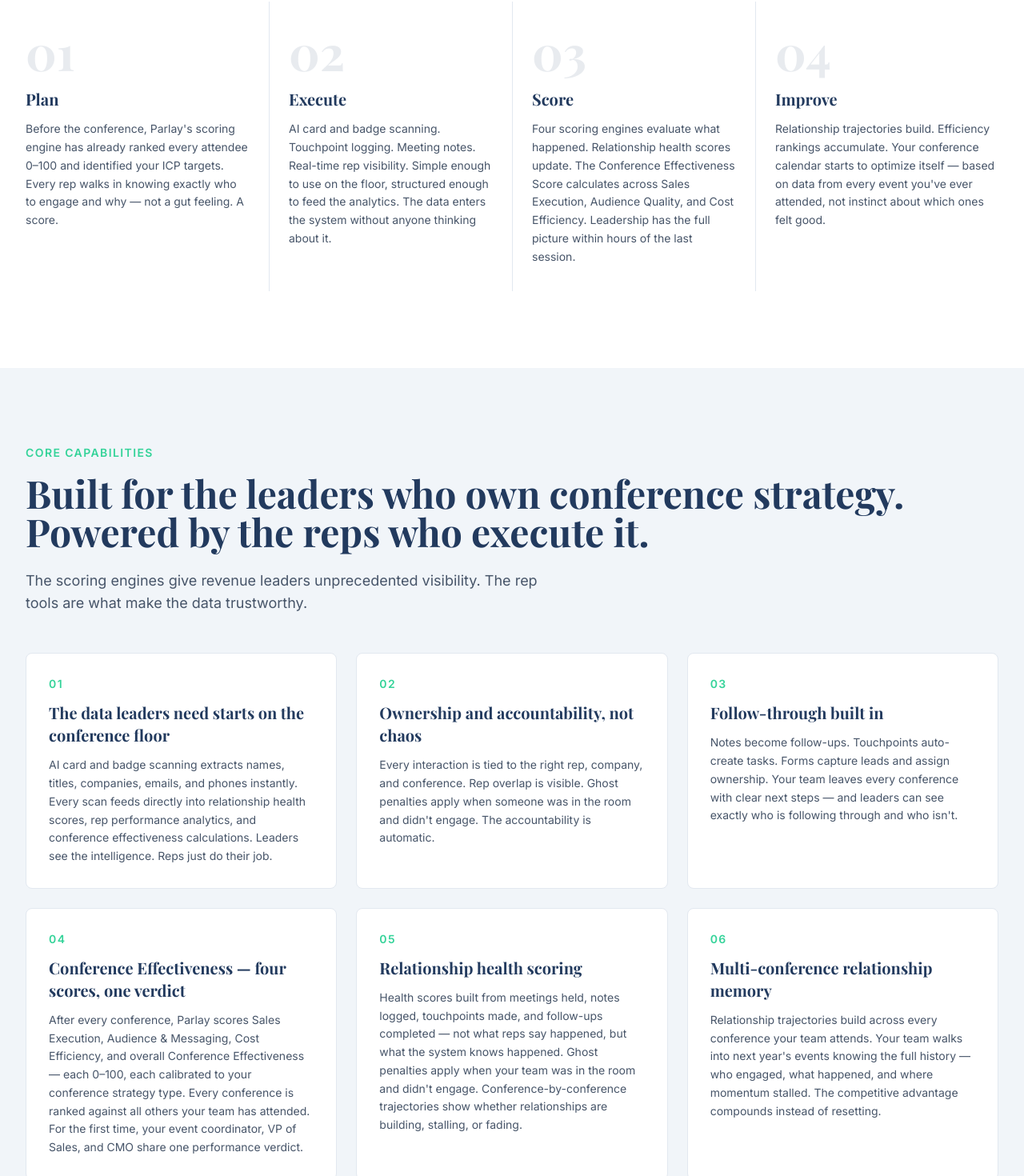
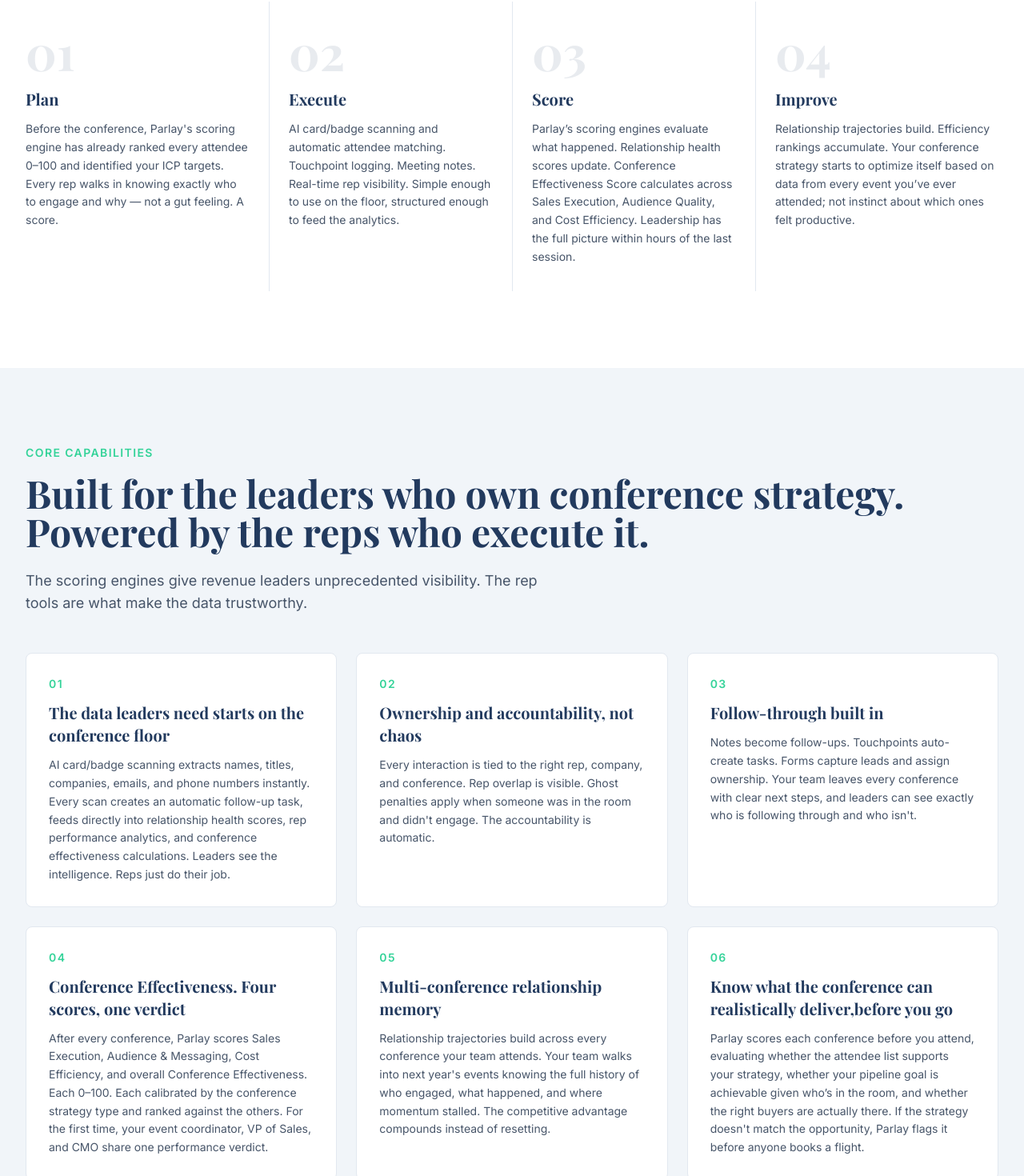
Before and after one commit to kmwinn21-beep/parlay-website, a Next.js app: page / in a window 1280 px wide. Shown: the part 4780-6250 px from the top of the page at 80% size. Built offline with nearby package versions, Linux system fonts and the light colour scheme; a web font is replaced by a local one.

Commit message:
Changed core capabilities copy

```diff
--- a/components/marketing/FeaturePillarsSection.tsx
+++ b/components/marketing/FeaturePillarsSection.tsx
@@ -2,7 +2,7 @@
   {
     num: "01",
     title: "The data leaders need starts on the conference floor",
-    body: "AI card and badge scanning extracts names, titles, companies, emails, and phones instantly. Every scan feeds directly into relationship health scores, rep performance analytics, and conference effectiveness calculations. Leaders see the intelligence. Reps just do their job.",
+    body: "AI card/badge scanning extracts names, titles, companies, emails, and phone numbers instantly. Every scan creates an automatic follow-up task, feeds directly into relationship health scores, rep performance analytics, and conference effectiveness calculations. Leaders see the intelligence. Reps just do their job.",
   },
   {
     num: "02",
@@ -12,22 +12,22 @@
   {
     num: "03",
     title: "Follow-through built in",
-    body: "Notes become follow-ups. Touchpoints auto-create tasks. Forms capture leads and assign ownership. Your team leaves every conference with clear next steps — and leaders can see exactly who is following through and who isn't.",
+    body: "Notes become follow-ups. Touchpoints auto-create tasks. Forms capture leads and assign ownership. Your team leaves every conference with clear next steps, and leaders can see exactly who is following through and who isn't.",
   },
   {
     num: "04",
-    title: "Conference Effectiveness — four scores, one verdict",
-    body: "After every conference, Parlay scores Sales Execution, Audience & Messaging, Cost Efficiency, and overall Conference Effectiveness — each 0–100, each calibrated to your conference strategy type. Every conference is ranked against all others your team has attended. For the first time, your event coordinator, VP of Sales, and CMO share one performance verdict.",
+    title: "Conference Effectiveness. Four scores, one verdict",
+    body: "After every conference, Parlay scores Sales Execution, Audience & Messaging, Cost Efficiency, and overall Conference Effectiveness. Each 0–100. Each calibrated by the conference strategy type and ranked against the others. For the first time, your event coordinator, VP of Sales, and CMO share one performance verdict.",
   },
   {
     num: "05",
-    title: "Relationship health scoring",
-    body: "Health scores built from meetings held, notes logged, touchpoints made, and follow-ups completed — not what reps say happened, but what the system knows happened. Ghost penalties apply when your team was in the room and didn't engage. Conference-by-conference trajectories show whether relationships are building, stalling, or fading.",
+    title: "Multi-conference relationship memory",
+    body: "Relationship trajectories build across every conference your team attends. Your team walks into next year's events knowing the full history of who engaged, what happened, and where momentum stalled. The competitive advantage compounds instead of resetting.",
   },
   {
     num: "06",
-    title: "Multi-conference relationship memory",
-    body: "Relationship trajectories build across every conference your team attends. Your team walks into next year's events knowing the full history — who engaged, what happened, and where momentum stalled. The competitive advantage compounds instead of resetting.",
+    title: "Know what the conference can realistically deliver,before you go",
+    body: "Parlay scores each conference before you attend, evaluating whether the attendee list supports your strategy, whether your pipeline goal is achievable given who\u2019s in the room, and whether the right buyers are actually there. If the strategy doesn't match the opportunity, Parlay flags it before anyone books a flight.",
   },
 ];
 
--- a/components/marketing/SolutionLoopSection.tsx
+++ b/components/marketing/SolutionLoopSection.tsx
@@ -7,17 +7,17 @@
   {
     num: "02",
     title: "Execute",
-    body: "AI card and badge scanning. Touchpoint logging. Meeting notes. Real-time rep visibility. Simple enough to use on the floor, structured enough to feed the analytics. The data enters the system without anyone thinking about it.",
+    body: "AI card/badge scanning and automatic attendee matching. Touchpoint logging. Meeting notes. Real-time rep visibility. Simple enough to use on the floor, structured enough to feed the analytics.",
   },
   {
     num: "03",
     title: "Score",
-    body: "Four scoring engines evaluate what happened. Relationship health scores update. The Conference Effectiveness Score calculates across Sales Execution, Audience Quality, and Cost Efficiency. Leadership has the full picture within hours of the last session.",
+    body: "Parlay\u2019s scoring engines evaluate what happened. Relationship health scores update. Conference Effectiveness Score calculates across Sales Execution, Audience Quality, and Cost Efficiency. Leadership has the full picture within hours of the last session.",
   },
   {
     num: "04",
     title: "Improve",
-    body: "Relationship trajectories build. Efficiency rankings accumulate. Your conference calendar starts to optimize itself — based on data from every event you've ever attended, not instinct about which ones felt good.",
+    body: "Relationship trajectories build. Efficiency rankings accumulate. Your conference strategy starts to optimize itself based on data from every event you\u2019ve ever attended; not instinct about which ones felt productive.",
   },
 ];
 
@@ -34,7 +34,7 @@
         </h2>
 
         <p className="font-inter text-lg text-brand-steel mb-10 max-w-3xl">
-          Parlay runs four scoring engines across the full conference lifecycle. The intelligence is what leaders buy. The ease of use is what makes the data real.
+          Parlay runs multiple scoring engines across the full conference lifecycle. The intelligence is what leaders buy. The ease of use is what makes the data real.
         </p>
 
         <div className="grid grid-cols-1 sm:grid-cols-2 lg:grid-cols-4 divide-y sm:divide-y-0 lg:divide-x divide-slate-200">
```
